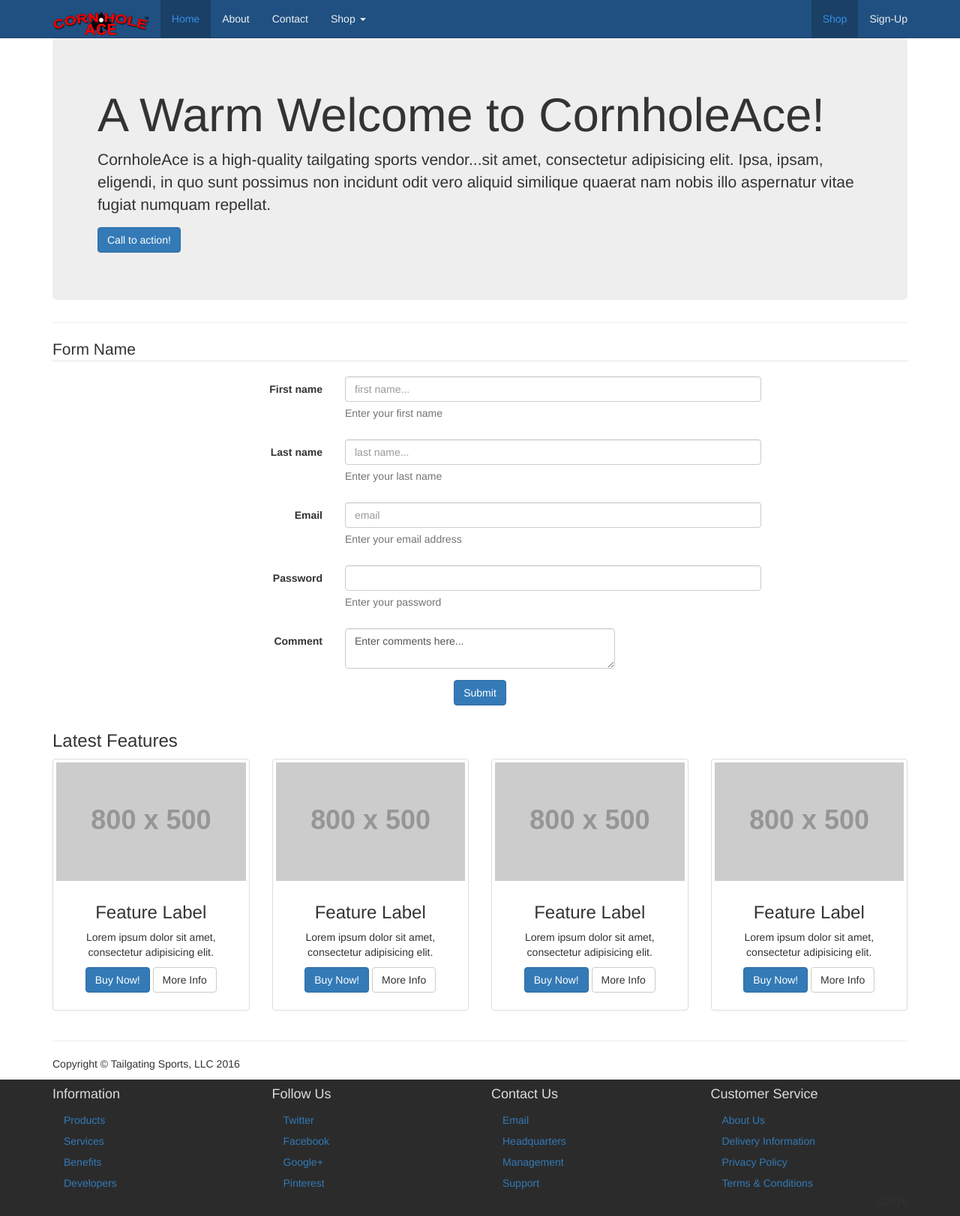
After one commit to boarderdav/cornholeace, a PHP site: page /website/contact.php in a window 1280 px wide. The commit adds this page. Shown: the whole page at 75% size. Run offline with PHP 8.4, Linux system fonts and the light colour scheme; grey boxes labelled with a size stand in for pictures from a placeholder-image service; some libraries are stand-ins or nearby versions.

Commit message:
updating database website various content

```diff
--- /dev/null
+++ b/website/contact.php
@@ -0,0 +1,153 @@
+<?php include('php/head.php')?>
+<?php include('php/navigation.php')?>
+    <div class="container">
+
+        <!-- Jumbotron Header -->
+        <header class="jumbotron hero-spacer">
+            <h1>A Warm Welcome to CornholeAce!</h1>
+            <p>CornholeAce is a high-quality tailgating sports vendor...sit amet, consectetur adipisicing elit. Ipsa, ipsam, eligendi, in quo sunt possimus non incidunt odit vero aliquid similique quaerat nam nobis illo aspernatur vitae fugiat numquam repellat.</p>
+            <p><a class="btn btn-primary btn-large">Call to action!</a>
+            </p>
+        </header>
+
+        <hr>
+
+        <form class="form-horizontal">
+            <fieldset>
+
+                <!-- Form Name -->
+                <legend>Form Name</legend>
+
+                <!-- Text input-->
+                <div class="form-group">
+                    <label class="col-md-4 control-label" for="firstName">First name</label>
+                    <div class="col-md-6">
+                        <input id="firstName" name="firstName" type="text" placeholder="first name..." class="form-control input-md">
+                        <span class="help-block">Enter your first name</span>
+                    </div>
+                </div>
+
+                <!-- Text input-->
+                <div class="form-group">
+                    <label class="col-md-4 control-label" for="lastName">Last name</label>
+                    <div class="col-md-6">
+                        <input id="lastName" name="lastName" type="text" placeholder="last name..." class="form-control input-md">
+                        <span class="help-block">Enter your last name</span>
+                    </div>
+                </div>
+
+                <!-- Text input-->
+                <div class="form-group">
+                    <label class="col-md-4 control-label" for="email">Email</label>
+                    <div class="col-md-6">
+                        <input id="email" name="email" type="text" placeholder="email" class="form-control input-md">
+                        <span class="help-block">Enter your email address</span>
+                    </div>
+                </div>
+
+                <!-- Password input-->
+                <div class="form-group">
+                    <label class="col-md-4 control-label" for="passwordinput">Password</label>
+                    <div class="col-md-6">
+                        <input id="passwordinput" name="passwordinput" type="password" placeholder="" class="form-control input-md" required="">
+                        <span class="help-block">Enter your password</span>
+                    </div>
+                </div>
+
+                <!-- Textarea -->
+                <div class="form-group">
+                    <label class="col-md-4 control-label" for="comment">Comment</label>
+                    <div class="col-md-4">
+                        <textarea class="form-control" id="comment" name="comment">Enter comments here...</textarea>
+                    </div>
+                </div>
+
+                <div class="row text-center">
+                    <button type="submit" class="btn btn-primary ">Submit</button>
+                </div>
+
+
+            </fieldset>
+        </form>
+
+
+
+        <!-- Title -->
+        <div class="row">
+            <div class="col-lg-12">
+                <h3>Latest Features</h3>
+            </div>
+        </div>
+        <!-- /.row -->
+
+        <!-- Page Features -->
+        <div class="row text-center">
+
+            <div class="col-md-3 col-sm-6 hero-feature">
+                <div class="thumbnail">
+                    <img src="http://placehold.it/800x500" alt="">
+                    <div class="caption">
+                        <h3>Feature Label</h3>
+                        <p>Lorem ipsum dolor sit amet, consectetur adipisicing elit.</p>
+                        <p>
+                            <a href="#" class="btn btn-primary">Buy Now!</a> <a href="#" class="btn btn-default">More Info</a>
+                        </p>
+                    </div>
+                </div>
+            </div>
+
+            <div class="col-md-3 col-sm-6 hero-feature">
+                <div class="thumbnail">
+                    <img src="http://placehold.it/800x500" alt="">
+                    <div class="caption">
+                        <h3>Feature Label</h3>
+                        <p>Lorem ipsum dolor sit amet, consectetur adipisicing elit.</p>
+                        <p>
+                            <a href="#" class="btn btn-primary">Buy Now!</a> <a href="#" class="btn btn-default">More Info</a>
+                        </p>
+                    </div>
+                </div>
+            </div>
+
+            <div class="col-md-3 col-sm-6 hero-feature">
+                <div class="thumbnail">
+                    <img src="http://placehold.it/800x500" alt="">
+                    <div class="caption">
+                        <h3>Feature Label</h3>
+                        <p>Lorem ipsum dolor sit amet, consectetur adipisicing elit.</p>
+                        <p>
+                            <a href="#" class="btn btn-primary">Buy Now!</a> <a href="#" class="btn btn-default">More Info</a>
+                        </p>
+                    </div>
+                </div>
+            </div>
+
+            <div class="col-md-3 col-sm-6 hero-feature">
+                <div class="thumbnail">
+                    <img src="http://placehold.it/800x500" alt="">
+                    <div class="caption">
+                        <h3>Feature Label</h3>
+                        <p>Lorem ipsum dolor sit amet, consectetur adipisicing elit.</p>
+                        <p>
+                            <a href="#" class="btn btn-primary">Buy Now!</a> <a href="#" class="btn btn-default">More Info</a>
+                        </p>
+                    </div>
+                </div>
+            </div>
+
+        </div>
+        <!-- /.row -->
+
+        <hr>
+
+        <!-- Footer -->
+        <footer>
+            <div class="row">
+                <div class="col-lg-12">
+                    <p>Copyright © Tailgating Sports, LLC 2016</p>
+                </div>
+            </div>
+        </footer>
+
+    </div>
+<?php include('php/footernew.php');?>
--- a/website/php/header_main_nav.php
+++ b/website/php/header_main_nav.php
@@ -1,4 +1,4 @@
-    <!-- Top Navigation
+   <!-- Top Navigation
     ========================-->
     <nav id="top-menu">
         <div class="container">
--- a/website/php/navigation.php
+++ b/website/php/navigation.php
@@ -8,7 +8,7 @@
                 <span class="icon-bar"></span>
                 <span class="icon-bar"></span>
             </button>
-            <a class="navbar-brand" href="https://cornholeace.com/"><img src="/img/logo.png" style="height:32px" /></a>
+            <a class="navbar-brand" href="http://localhost:8009/index.php"><img src="/img/logo.png" style="height:32px" /></a>
         </div>
         <div id="navbar" class="navbar-collapse collapse">
             <ul class="nav navbar-nav">
```
Also changed, not shown: website/index.php (+74 -0 lines), 1 other file.
